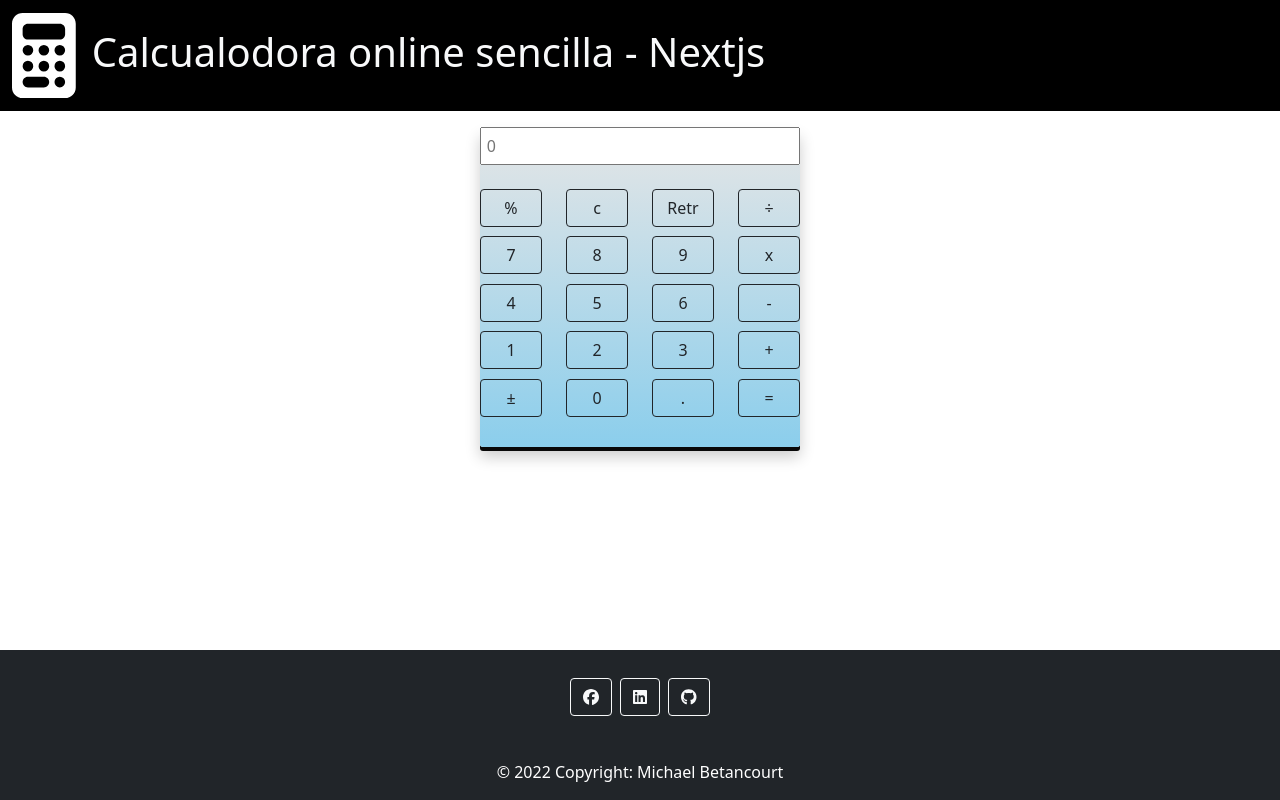
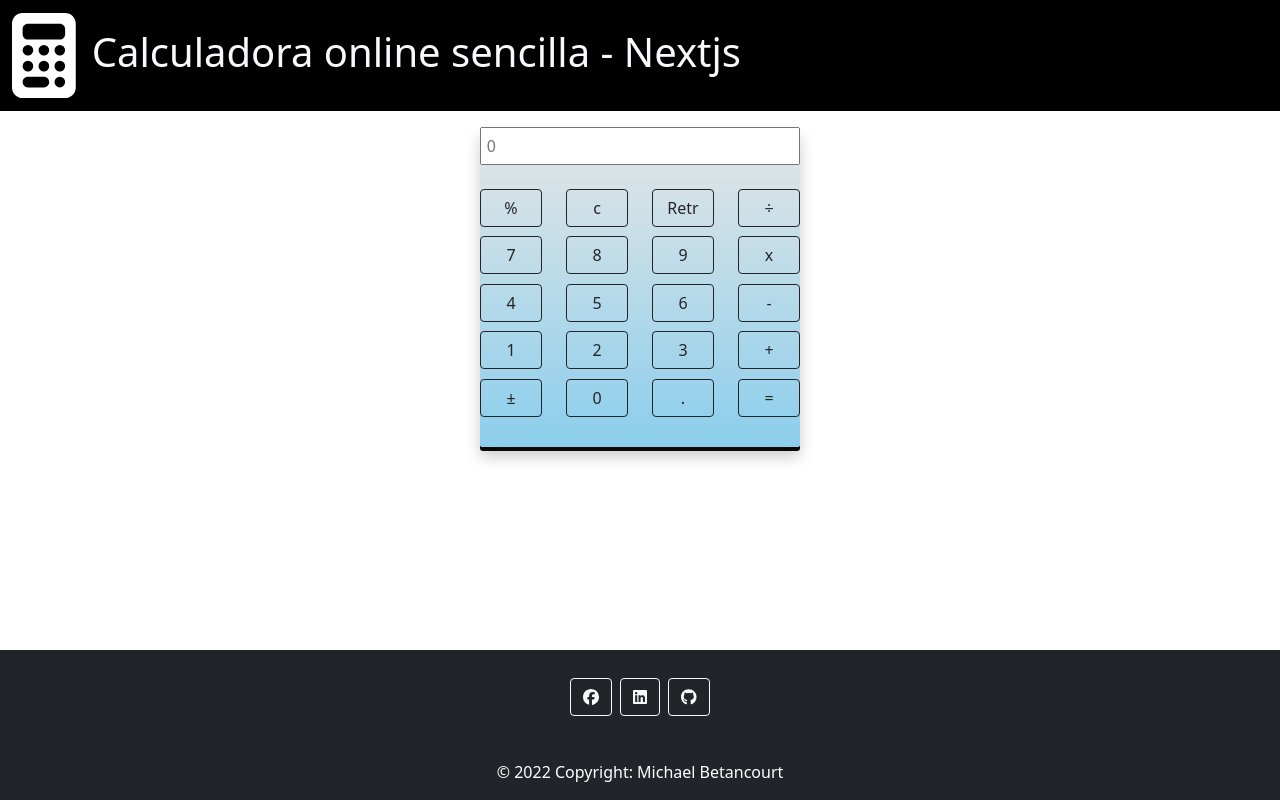
Before and after one commit to matthewdomi/Calculator, a Next.js app: page / in a window 1280 px wide. Built offline with nearby package versions, Linux system fonts and the light colour scheme.

Commit message:
Arreglo del titulo de la pagina

```diff
--- a/components/layout/HeaderComponent.jsx
+++ b/components/layout/HeaderComponent.jsx
@@ -22,7 +22,7 @@
             <span className="navbar-toggler-icon "></span>
           </button>
           <div className="collapse navbar-collapse" id="navbarSupportedContent">
-            <h1 className="h1 text-light">Calcualodora online sencilla - Nextjs</h1>
+            <h1 className="h1 text-light">Calculadora online sencilla - Nextjs</h1>
           </div>
         </div>
       </nav>
```
